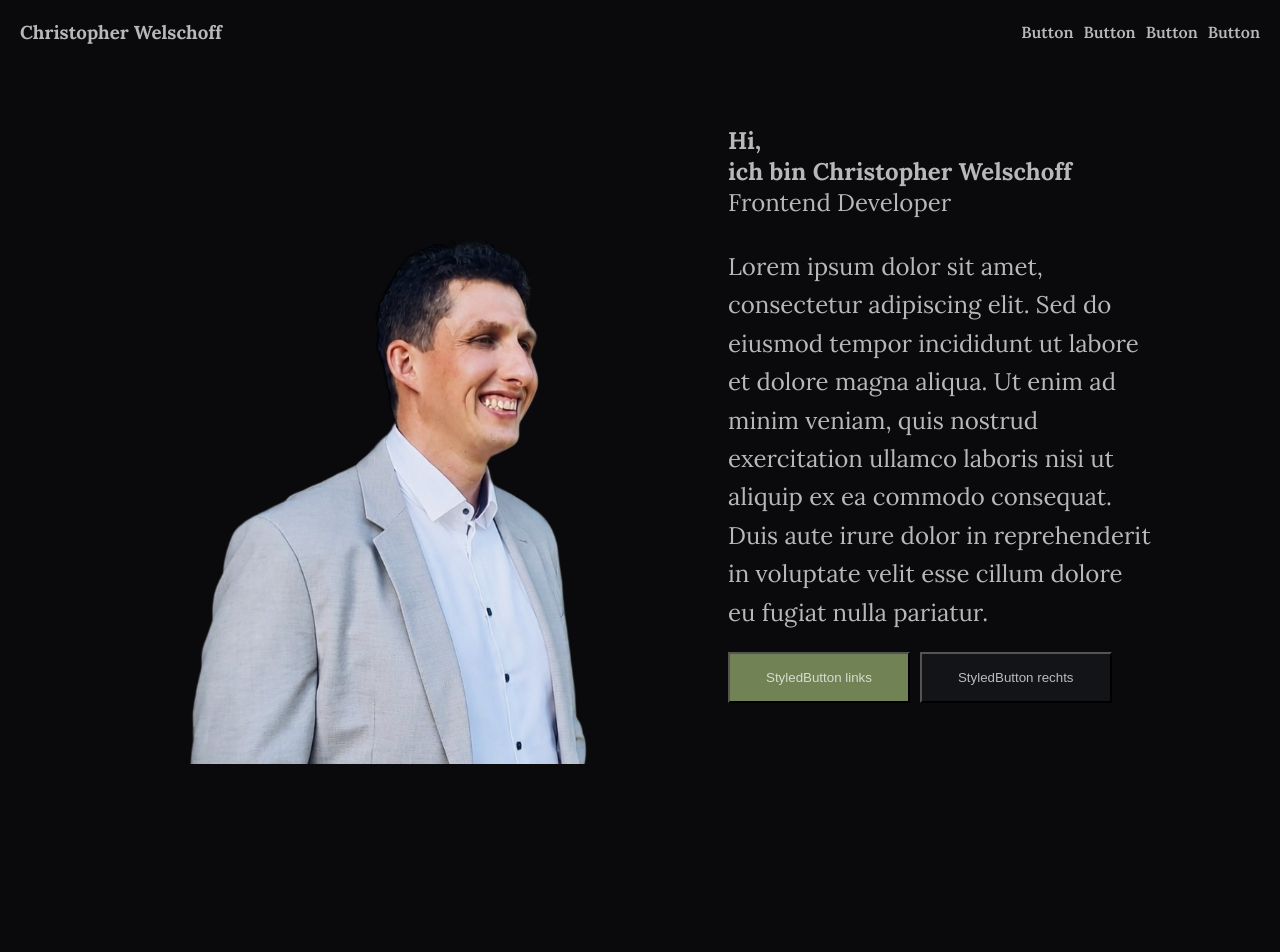
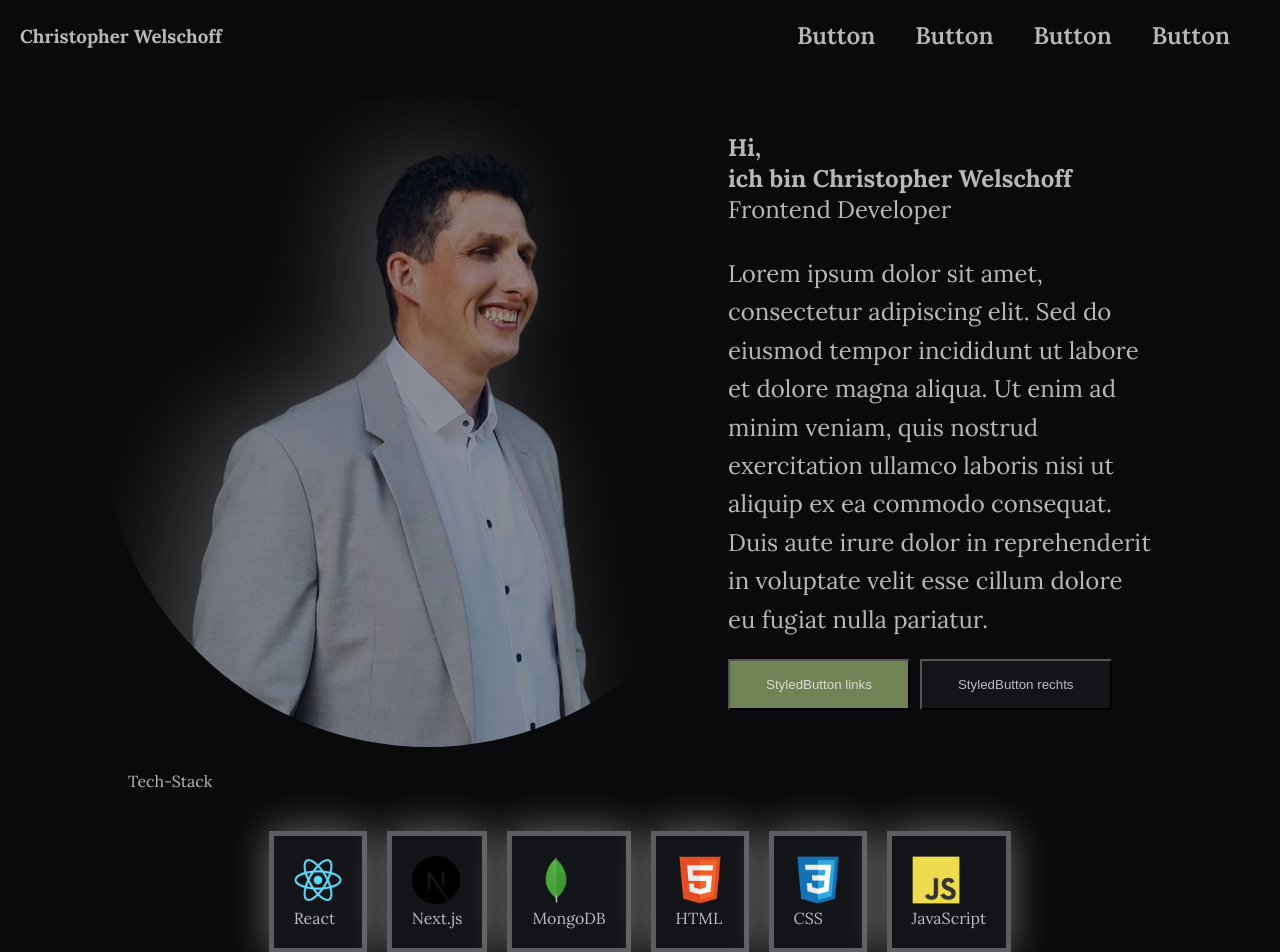
Before and after one commit to ChristopherWelschoff/my-website, a Next.js app: page / in a window 1280 px wide. Before the commit the page ends 800 px from the top, so only its background shows below. Built offline with nearby package versions, Linux system fonts and the light colour scheme.

Commit message:
fix some stlying

```diff
--- a/components/Layout/Layout.js
+++ b/components/Layout/Layout.js
@@ -25,6 +25,7 @@ const StyledHeader = styled.header`
   display: flex;
   justify-content: space-between;
   align-items: center;
+  /* background-color: var(--bg-card); */
 `;
 
 const LinkContainer = styled.div`
@@ -63,4 +64,8 @@ const StyledLink = styled(Link)`
   &:hover::after {
     transform: scaleX(1);
   }
+  @media (min-width: 768px) {
+    font-size: 1.5rem;
+    margin-right: 30px;
+  }
 `;
--- a/components/Skillbar/skillbar.js
+++ b/components/Skillbar/skillbar.js
@@ -8,14 +8,44 @@ export default function Skillbar() {
       <div>Tech-Stack</div>
 
       <ul>
-        {skills.map((skill) => {
-          return (
-            <li key={skill.name}>
-              <Image alt={skill.name} width={48} height={48} src={skill.icon} />
-            </li>
-          );
-        })}
+        <SkillList>
+          {skills.map((skill) => {
+            return (
+              <ListItem key={skill.name}>
+                <Image
+                  alt={skill.name}
+                  width={48}
+                  height={48}
+                  src={skill.icon}
+                />
+                <p>{skill.name}</p>
+              </ListItem>
+            );
+          })}
+        </SkillList>
       </ul>
     </div>
   );
 }
+
+const SkillList = styled.div`
+  display: flex;
+  justify-content: center;
+  list-style: none;
+  margin-top: 40px;
+
+
+  @media (min-width: 768px) {
+    gap: 20px;
+  }
+`;
+
+const ListItem = styled.li`
+  background-color: var(--bg-card);
+  border: solid var(--text-dimmed) 5px;
+  filter: drop-shadow(0px 0px 20px rgba(255, 255, 255, 0.4));
+
+  @media (min-width: 768px) {
+    padding: 20px;
+  }
+`;
--- a/components/Title/title.js
+++ b/components/Title/title.js
@@ -42,6 +42,11 @@ const AboutText = styled.p`
   margin-top: 30px;
   font-weight: 300;
   line-height: 1.6;
+  font-size: 0.8rem;
+
+  @media (min-width: 768px) {
+    font-size: 1.5rem;
+  }
 `;
 
 const ButtonContainer = styled.div`
@@ -54,6 +59,14 @@ const StyledButtonLeft = styled.button`
   padding: 6px 12px;
   background-color: var(--accent-green);
   color: var(--test-secondary);
+  transition:
+    transform 0.2s ease,
+    box-shadow 0.2s ease;
+  &:hover {
+    background-color: var(--bg-card);
+    transform: translateY(-4px);
+    box-shadow: 0 8px 20px rgba(210, 207, 207, 0.25);
+  }
 
   @media (min-width: 768px) {
     padding: 16px 36px;
@@ -64,6 +77,14 @@ const StyledButtonRight = styled.button`
   padding: 6px 12px;
   background-color: var(--bg-card);
   color: var(--test-secondary);
+  transition:
+    transform 0.2s ease,
+    box-shadow 0.2s ease;
+  &:hover {
+    background-color: var(--accent-green);
+    transform: translateY(-4px);
+    box-shadow: 0 8px 20px rgba(210, 207, 207, 0.25);
+  }
 
   @media (min-width: 768px) {
     padding: 16px 36px;
--- a/pages/index.js
+++ b/pages/index.js
@@ -18,9 +18,9 @@ export default function Home() {
         <Title />
       </HeroCard>
 
-      {/* <div>
+      <div>
         <Skillbar />
-      </div> */}
+      </div>
     </div>
   );
 }
@@ -34,10 +34,14 @@ const HeroCard = styled.div`
 const StyledImage = styled(Image)`
   width: 140px;
   height: 180px;
-
+  opacity: 0.6;
   border-radius: 16px;
   object-fit: cover;
-  object-position: center 15%;
+  object-position: center 30%;
+  background: transparent;
+  filter: drop-shadow(-30px 0px 50px rgba(255, 255, 255, 0.4));
+
+  clip-path: circle(50% at center);
 
   flex-shrink: 0;
 
```
